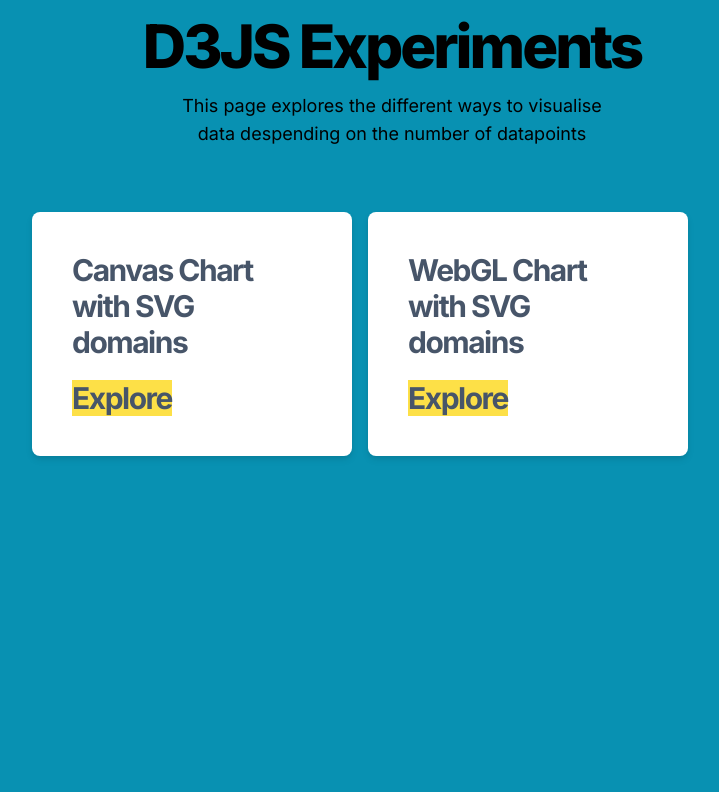
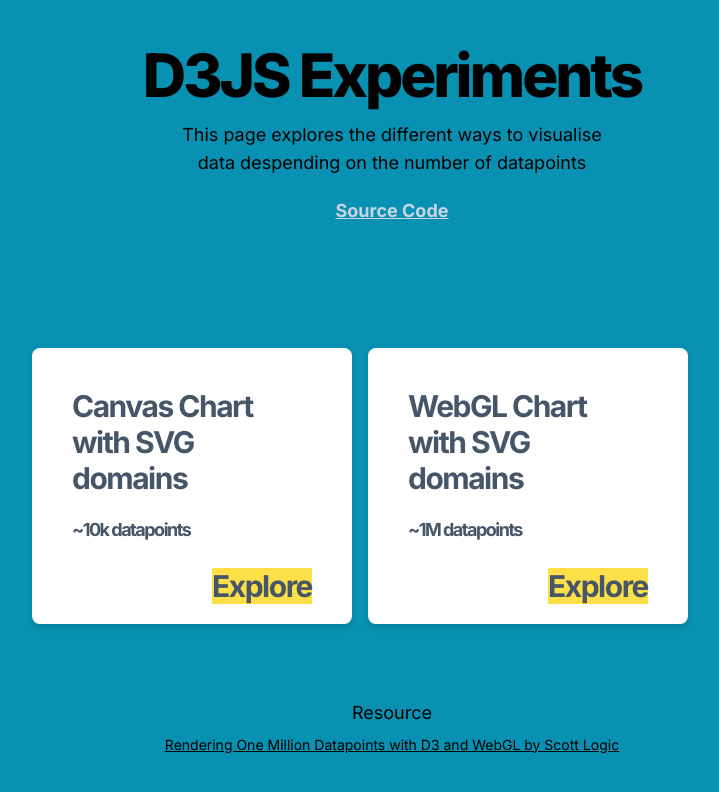
Before and after one commit to mj-life-is-once/scatter-plot, a Next.js app: page / in a window 1280 px wide. Shown: the top 792 px of the page, without its empty margins (248-967 px from the left). Built offline with nearby package versions, Linux system fonts and the light colour scheme.

Commit message:
main page

```diff
--- a/src/app/page.tsx
+++ b/src/app/page.tsx
@@ -3,28 +3,57 @@
 const Page = async () => {
   return (
     <section className="relative w-full h-full bg-cyan-600">
-      <div className="container flex flex-col max-w-3xl mx-auto py-20 px-4 py-4 sm:px-6">
+      <div className="container flex flex-col h-full justify-around max-w-3xl mx-auto px-4 py-4 sm:px-6">
         <div className="text-center pb-12 md:pb-16">
           <h1 className="text-5xl md:text-6xl font-extrabold leading-tighter tracking-tighter mb-4">
             D3JS Experiments
           </h1>
-          <p className="text-lg  max-w-md mx-auto">
+          <p className="text-lg max-w-md mx-auto">
             This page explores the different ways to visualise data despending
             on the number of datapoints
           </p>
+          <p className="inline-block max-w-none mt-5 underline font-bold text-slate-300">
+            <a
+              className="text-lg max-w-md mx-auto"
+              href="https://github.com/mj-life-is-once/scatter-plot"
+            >
+              Source Code
+            </a>
+          </p>
         </div>
-        <div className="flex max-lg:flex-row max-md:flex-col jusitfy-center flex-wrap gap-4 [&>h1]: lg:text-3xl md:text-3xl sm:text-3xl font-bold leading-tighter tracking-tighter mb-4">
-          {/* <Card className="bg-slate-900">
-            <h1>SVG Chart</h1>
-          </Card> */}
+        <div className="relative flex max-lg:flex-row max-md:flex-col jusitfy-center flex-wrap gap-4 [&>h1]: lg:text-3xl md:text-3xl sm:text-3xl font-bold leading-tighter tracking-tighter mb-4">
           <Card className="bg-slate-900">
             <h1 className="pb-5">Canvas Chart with SVG domains</h1>
-            <Link href="/canvas">Explore</Link>
+            <p className="font-bold pb-10 text-lg">~10k datapoints</p>
+            <Link
+              className="absolute right-10 bottom-5 inline-block"
+              href="/canvas"
+            >
+              Explore
+            </Link>
+            <p></p>
           </Card>
           <Card className="bg-slate-900">
             <h1 className="pb-5">WebGL Chart with SVG domains</h1>
-            <Link href="/webgl">Explore</Link>
+            <p className="pb-10 text-lg">~1M datapoints</p>
+            <Link
+              className="absolute right-10 bottom-5 inline-block"
+              href="/webgl"
+            >
+              Explore
+            </Link>
           </Card>
+        </div>
+        <div className="text-center">
+          <ul className="text-lg">
+            Resource
+            <li className="text-sm pt-2 underline">
+              <a href="https://blog.scottlogic.com/2020/05/01/rendering-one-million-points-with-d3.html">
+                Rendering One Million Datapoints with D3 and WebGL by Scott
+                Logic
+              </a>
+            </li>
+          </ul>
         </div>
       </div>
     </section>
```
